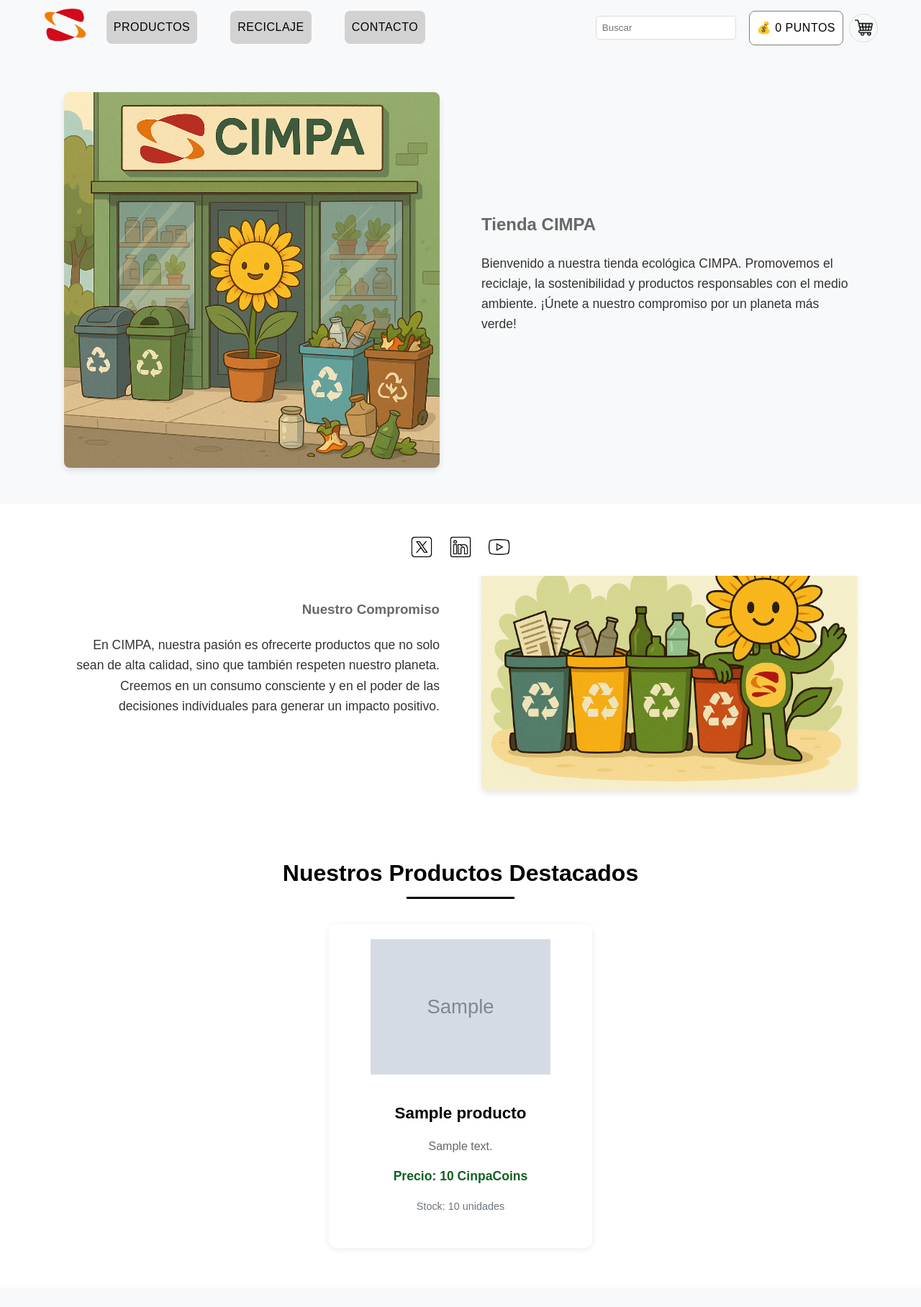
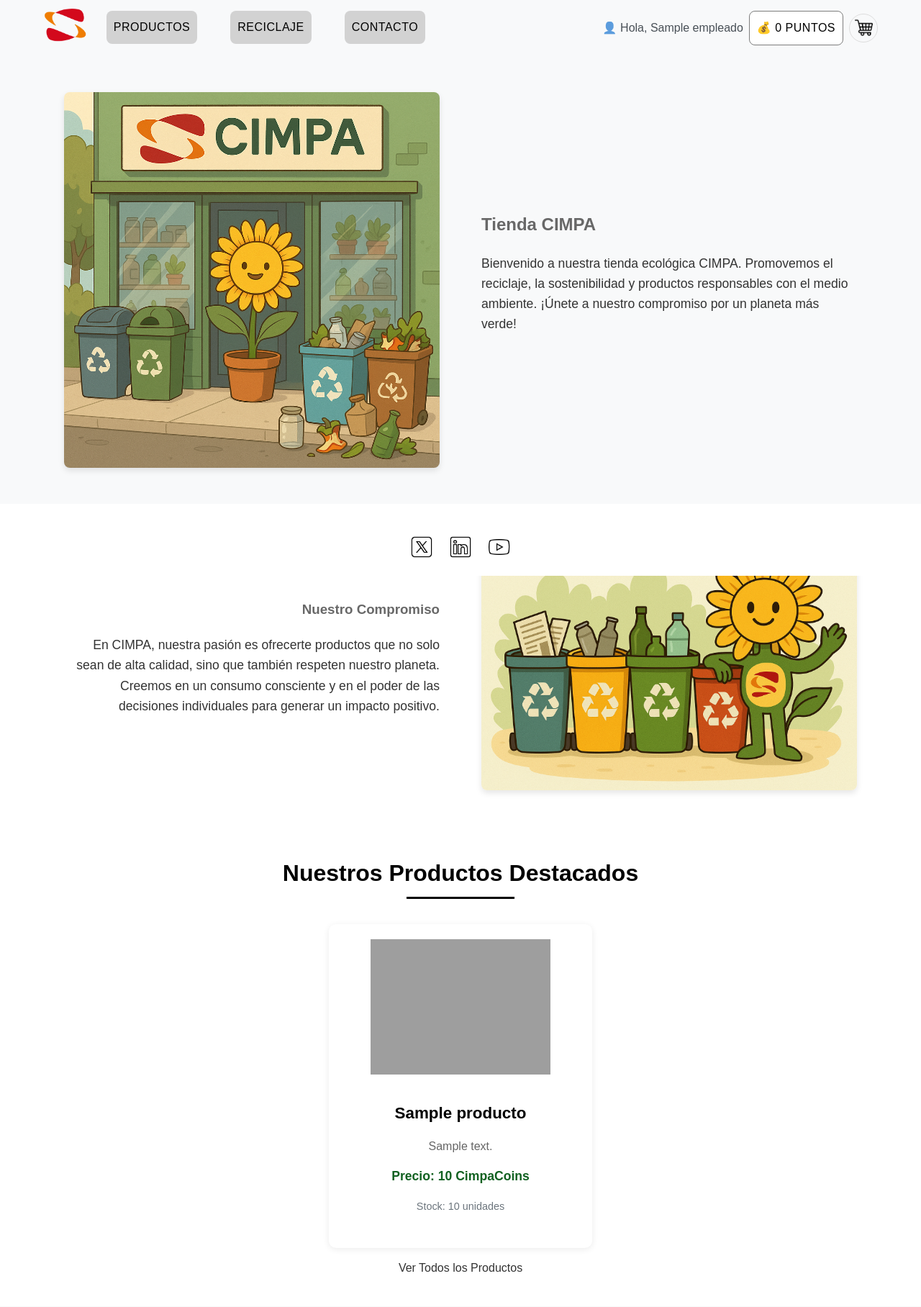
Before and after one commit to gregory2023/TiendaCimpa, a PHP site: page /view/menu.php in a window 1280 px wide. Shown: the top 1816 px of the page at 72% size. Run offline with PHP 8.4, Linux system fonts and the light colour scheme; tables that the repository leaves empty or names only in its code hold one stand-in row (values such as "Sample post"); grey boxes marked "Sample" are stand-in pictures; grey boxes are pictures that could not be loaded.

Commit message:
modifico menu y agrego version final

```diff
--- a/assets/css/menu.css
+++ b/assets/css/menu.css
@@ -430,4 +430,14 @@
     .footerz a {
         margin: 5px;
     }
+
+    /* Estilo adicional para el nombre del empleado */
+.empleado-saludo {
+    font-weight: 500; /* Un poco más de peso */
+    color: #495057; /* Un color gris oscuro, pero no negro puro */
 }
+    .empleado-saludo .icono-usuario {
+        margin-right: 0.3em;
+        opacity: 0.7;
+    }
+}
--- a/view/menu.php
+++ b/view/menu.php
@@ -5,23 +5,55 @@
     <meta name="viewport" content="width=device-width, initial-scale=1.0">
     <title>Tienda Ecológica CIMPA</title>
     <link rel="stylesheet" href="../assets/css/menu.css">
+    <style>
+        /* Estilo adicional para el nombre del empleado */
+        .empleado-saludo {
+            font-weight: 500; /* Un poco más de peso */
+            color: #495057; /* Un color gris oscuro, pero no negro puro */
+        }
+        .empleado-saludo .icono-usuario {
+            margin-right: 0.3em;
+            opacity: 0.7;
+        }
+    </style>
 </head>
 <body>
 <?php
 // Asegúrate de que esta ruta sea correcta a tu archivo de conexión
 include '../config/conexionBd.php';
 
-// C obtener el saldo del empleado
-$sql_monedero = "SELECT saldo_cinpacoin FROM Monedero WHERE id_empleado = 1";
-$result_monedero = $conn->query($sql_monedero);
-
-$saldo_empleado = null;
-if ($result_monedero && $result_monedero->num_rows > 0) {
-    $row_monedero = $result_monedero->fetch_assoc();
-    $saldo_empleado = $row_monedero["saldo_cinpacoin"];
+// **NUEVO: Obtener el nombre del empleado (ID = 1)**
+$id_empleado_actual = 1; // ID del empleado
+$nombre_empleado_actual = "Usuario"; // Valor por defecto
+$sql_nombre = "SELECT nombre FROM Empleado WHERE id_empleado = ?";
+if ($stmt_nombre = $conn->prepare($sql_nombre)) {
+    $stmt_nombre->bind_param("i", $id_empleado_actual);
+    $stmt_nombre->execute();
+    $result_nombre = $stmt_nombre->get_result();
+    if ($result_nombre && $result_nombre->num_rows > 0) {
+        $row_nombre = $result_nombre->fetch_assoc();
+        $nombre_empleado_actual = $row_nombre["nombre"];
+    }
+    $stmt_nombre->close();
 }
 
-// Consulta p productos
+// Obtener el saldo del empleado
+$sql_monedero = "SELECT saldo_cinpacoin FROM Monedero WHERE id_empleado = ?"; // Usar id_empleado
+if ($stmt_monedero = $conn->prepare($sql_monedero)) {
+    $stmt_monedero->bind_param("i", $id_empleado_actual);
+    $stmt_monedero->execute();
+    $result_monedero = $stmt_monedero->get_result();
+
+    $saldo_empleado = null;
+    if ($result_monedero && $result_monedero->num_rows > 0) {
+        $row_monedero = $result_monedero->fetch_assoc();
+        $saldo_empleado = $row_monedero["saldo_cinpacoin"];
+    }
+    $stmt_monedero->close();
+}
+
+
+// Consulta p productos (Mantenida como estaba en tu código original)
 $sql_productos = "SELECT nombre, descripcion, precio_cinpacoin, stock, imagen FROM Productos LIMIT 3";
 $result_productos = $conn->query($sql_productos);
 ?>
@@ -47,9 +79,10 @@
                 </li>
             </ul>
             <div class="d-flex align-items-center">
-                <div class="me-2">
-                    <input class="form-control form-control-sm" type="search" placeholder="Buscar" aria-label="Buscar">
-                </div>
+                <span class="navbar-text me-3 empleado-saludo">
+                    <span class="icono-usuario">👤</span>Hola, <?php echo htmlspecialchars($nombre_empleado_actual); ?>
+                </span>
+
                 <?php if ($saldo_empleado !== null): ?>
                     <a href="huellaCarbono.php" class="puntos-empleado bg-success text-white rounded-pill px-3 py-2 me-2 text-decoration-none">
                         <span class="icono-puntos">💰</span> <?php echo htmlspecialchars(number_format($saldo_empleado, 0)); ?> Puntos
@@ -98,15 +131,12 @@
                     while($row = $result_productos->fetch_assoc()) {
                         echo '<div class="col">';
                         echo '<div class="card h-100 shadow">';
-                        if (!empty($row["imagen"])) {
-                            echo '<img src="' . htmlspecialchars($row["imagen"]) . '" class="card-img-top" alt="' . htmlspecialchars($row["nombre"]) . '">';
-                        } else {
-                            echo '<img src="../assets/img/producto_default.jpg" class="card-img-top" alt="' . htmlspecialchars($row["nombre"]) . '">';
-                        }
+                        $ruta_imagen_general = (!empty($row["imagen"]) && file_exists($row["imagen"])) ? htmlspecialchars($row["imagen"]) : '../assets/img/producto_default.jpg';
+                        echo '<img src="' . $ruta_imagen_general . '" class="card-img-top" alt="' . htmlspecialchars($row["nombre"]) . '">';
                         echo '<div class="card-body">';
                         echo '<h5 class="card-title">' . htmlspecialchars($row["nombre"]) . '</h5>';
                         echo '<p class="card-text">' . htmlspecialchars($row["descripcion"]) . '</p>';
-                        echo '<p class="card-text"><small class="text-success fw-bold">Precio: ' . htmlspecialchars($row["precio_cinpacoin"]) . ' CinpaCoins</small></p>';
+                        echo '<p class="card-text"><small class="text-success fw-bold">Precio: ' . htmlspecialchars($row["precio_cinpacoin"]) . ' CimpaCoins</small></p>';
                         echo '<p class="card-text"><small class="text-muted">Stock: ' . htmlspecialchars($row["stock"]) . ' unidades</small></p>';
                         echo '</div>';
                         echo '</div>';
@@ -115,7 +145,13 @@
                 } else {
                     echo "<p>No se encontraron productos destacados.</p>";
                 }
+                if ($result_productos instanceof mysqli_result) {
+                    $result_productos->free();
+                }
                 ?>
+            </div>
+            <div class="mt-4">
+                <a href="productos.php" class="btn btn-primary">Ver Todos los Productos</a>
             </div>
         </div>
     </section>
@@ -148,7 +184,7 @@
     </section>
 </main>
 
-<footer class="footerz bg-dark text-light py-3 fixed-bottom">
+<footer class="footerz bg-dark text-light py-3">
     <div class="container text-center">
         <a href="https://twitter.com/cimpa_plm" target="_blank" rel="noopener" class="text-light mx-2">
             <img src="../assets/img/logo_x.png" alt="Twitter" width="34" height="34"></a>
@@ -157,6 +193,11 @@
         <a href="https://www.youtube.com/channel/UCvDeDvVG3vRIlao7eVTYt_A" target="_blank" rel="noopener" class="text-light mx-2">
             <img src="../assets/img/logo_youtube.png" alt="YouTube" width="34" height="34"></a>
     </div>
+    <?php
+    if ($conn instanceof mysqli) {
+        $conn->close();
+    }
+    ?>
 </footer>
 </body>
 </html>
```
